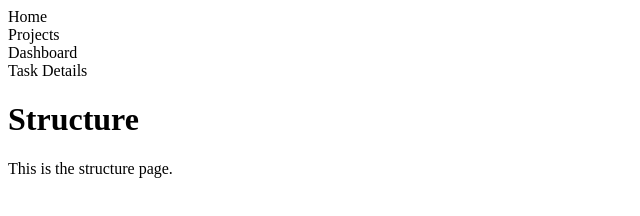
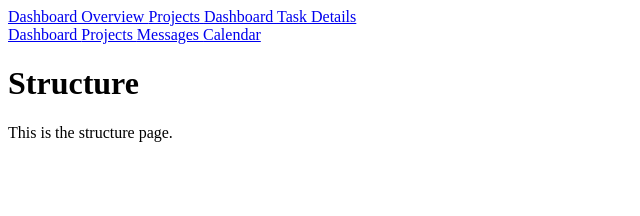
Before and after one commit to MChamuka/DevHub, a plain HTML site: page structure/index.html in a window 1280 px wide. Shown: the whole page, without its empty margins (0-640 px from the left). Drawn offline with Linux system fonts and the light colour scheme.

Commit message:
side bar added

```diff
--- a/structure/index.html
+++ b/structure/index.html
@@ -5,18 +5,32 @@
     </head>
     <body>
         <nav>
-            <div>
-                Home
-            </div>
-            <div>
+            <a href="#dashboard-overview">
+                Dashboard Overview
+            </a>
+            <a href="#projects">
                 Projects
-            </div>
-            <div>
+            </a>
+            <a href="#dashboard">
                 Dashboard
-            </div>
-            <div>
+            </a>
+            <a href="#task-details">
                 Task Details
-            </div>
+            </a>
+        </nav>
+        <nav>
+            <a href="#dashboard">
+                Dashboard
+            </a>
+            <a href="#projects">
+                Projects
+            </a>
+            <a href="#messages">
+                Messages
+            </a>
+            <a href="#calendar">
+                Calendar
+            </a>
         </nav>
         <h1>Structure</h1>
         <p>This is the structure page.</p>
```
